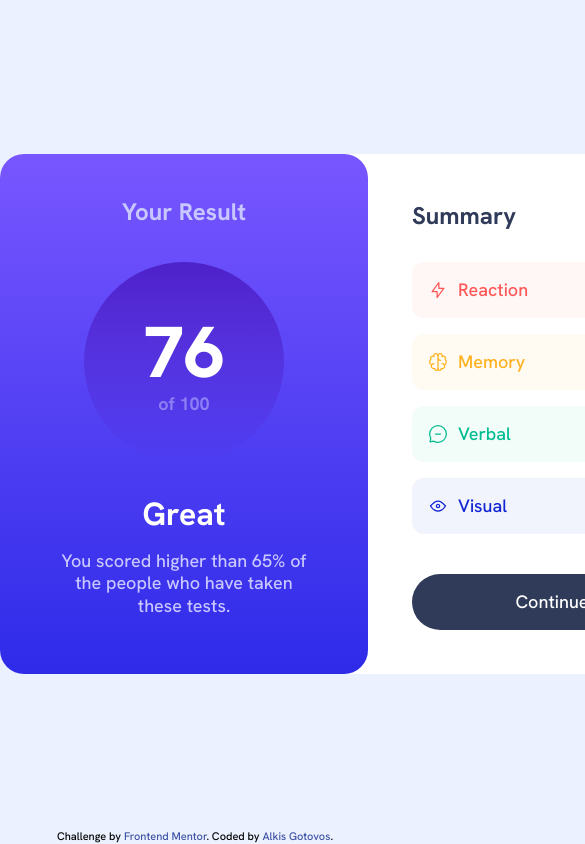
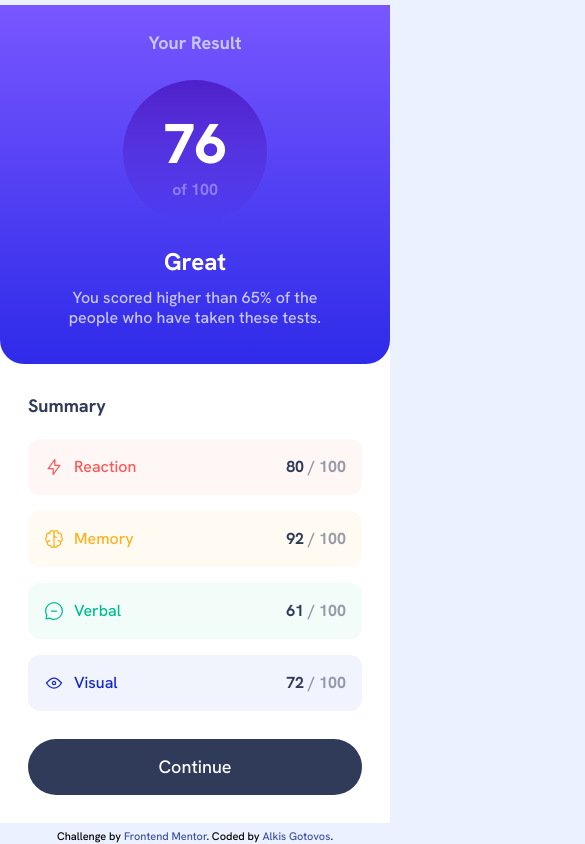
Before and after one commit to 3lectrologos/FM-results-summary-component, a plain HTML site: page index.html in a window 390 px wide. Shown: the top 844 px of the page, 585 px wide, since content can reach past the window. Drawn offline with Linux system fonts and the light colour scheme.

Commit message:
Make design responsive

```diff
--- a/index.html
+++ b/index.html
@@ -24,55 +24,55 @@
 
 <div class="flex flex-col w-screen h-screen">
   <div class="flex flex-col h-fit grow justify-center">
-    <div class="flex flex-row flex-wrap w-[46rem] h-fit mx-auto bg-white rounded-3xl">
-      <div class="flex flex-col gap-y-3 w-1/2 text-center bg-gradient-to-b from-lightslateblue to-lightroyalblue px-14 pb-14 pt-10 rounded-3xl">
-        <div class="text-lightlavender text-md font-bold mb-5">Your Result</div>
-        <div class="flex flex-col justify-center self-center w-[12.5rem] h-[12.5rem] rounded-full bg-gradient-to-b from-violetblue to-persianblue mb-4">
-          <div class="text-white text-xl font-extrabold -mt-2">76</div>
-          <div class="text-lightlavender/50 text-base font-bold -mt-4">of 100</div>
+    <div class="flex flex-col flex-wrap w-full h-fit mx-auto bg-white sm:flex-row sm:max-w-[46rem] sm:rounded-3xl">
+      <div class="flex flex-col gap-y-1 text-center bg-gradient-to-b from-lightslateblue to-lightroyalblue px-14 pb-9 pt-6 rounded-b-3xl sm:w-1/2 sm:rounded-t-3xl sm:gap-y-3 sm:pt-10 sm:pb-14">
+        <div class="text-lightlavender text-base font-bold mb-5 sm:text-md">Your Result</div>
+        <div class="flex flex-col justify-center self-center w-36 h-36 rounded-full bg-gradient-to-b from-violetblue to-persianblue mb-4 sm:w-[12.5rem] sm:h-[12.5rem]">
+          <div class="text-white text-plg font-extrabold sm:text-xl sm:-mt-2">76</div>
+          <div class="text-lightlavender/50 text-sm font-bold -mt-2 sm:-mt-4 sm:text-base">of 100</div>
         </div>
-        <div class="text-white text-lg font-bold">Great</div>
-        <div class="text-lightlavender text-base leading-tight font-medium">You scored higher than 65% of the people who have taken these tests.</div>
+        <div class="text-white text-md pb-1 font-bold sm:text-lg">Great</div>
+        <div class="text-lightlavender text-sm leading-tight font-medium sm:text-base">You scored higher than 65% of the people who have taken these tests.</div>
       </div>
 
-      <div class="flex flex-col w-1/2 p-11">
-        <div class="text-darkgrayblue text-md font-bold mb-7">Summary</div>
+      <div class="flex flex-col p-7 sm:w-1/2 sm:p-11">
+        <div class="text-darkgrayblue text-base font-bold mb-5 sm:text-md sm:mb-7">Summary</div>
 
-        <div class="flex flex-col gap-y-4 mb-10">
-          <div class="h-14 px-4 flex flex-row justify-between bg-lightred/5 rounded-xl text-base font-medium">
+        <div class="flex flex-col gap-y-4 mb-7 sm:mb-10">
+          <div class="h-14 px-4 flex flex-row justify-between bg-lightred/5 rounded-xl text-sm font-medium sm:text-base">
             <div class="flex inline-block items-center">
               <img class="inline-block mr-2.5 my-auto" src="assets/images/icon-reaction.svg" alt="Reaction icon" />
-              <span class="text-base text-lightred">Reaction</span>
+              <span class="text-lightred">Reaction</span>
             </div>
             <div class="flex inline-block items-center">
               <span class="inline-block font-bold text-darkgrayblue">80 <span class="text-darkgrayblue/50"> / 100</span></span>
             </div>
           </div>
 
-          <div class="h-14 px-4 flex flex-row justify-between bg-orangey/5 rounded-xl text-base font-medium">
+          <div class="h-14 px-4 flex flex-row justify-between bg-orangey/5 rounded-xl text-sm font-medium sm:text-base">
             <div class="flex inline-block items-center">
               <img class="inline-block mr-2.5 my-auto" src="assets/images/icon-memory.svg" alt="Reaction icon" />
-              <span class="text-base text-orangey">Memory</span>
+              <span class="text-orangey">Memory</span>
             </div>
             <div class="flex inline-block items-center">
               <span class="inline-block font-bold text-darkgrayblue">92 <span class="text-darkgrayblue/50"> / 100</span></span>
             </div>
           </div>
 
-          <div class="h-14 px-4 flex flex-row justify-between bg-greenteal/5 rounded-xl text-base font-medium">
+          <div class="h-14 px-4 flex flex-row justify-between bg-greenteal/5 rounded-xl text-sm font-medium sm:text-base">
             <div class="flex inline-block items-center">
               <img class="inline-block mr-2.5 my-auto" src="assets/images/icon-verbal.svg" alt="Reaction icon" />
-              <span class="text-base text-greenteal">Verbal</span>
+              <span class="text-greenteal">Verbal</span>
             </div>
             <div class="flex inline-block items-center">
               <span class="inline-block font-bold text-darkgrayblue">61 <span class="text-darkgrayblue/50"> / 100</span></span>
             </div>
           </div>
 
-          <div class="h-14 px-4 flex flex-row justify-between bg-cobalt/5 rounded-xl text-base font-medium">
+          <div class="h-14 px-4 flex flex-row justify-between bg-cobalt/5 rounded-xl text-sm font-medium sm:text-base">
             <div class="flex inline-block items-center">
               <img class="inline-block mr-2.5 my-auto" src="assets/images/icon-visual.svg" alt="Reaction icon" />
-              <span class="text-base text-cobalt">Visual</span>
+              <span class="text-cobalt">Visual</span>
             </div>
             <div class="flex inline-block items-center">
               <span class="inline-block font-bold text-darkgrayblue">72 <span class="text-darkgrayblue/50"> / 100</span></span>
@@ -80,7 +80,7 @@
           </div>
         </div>
 
-        <button class="h-14 bg-darkgrayblue text-base text-white font-base rounded-full transition hover:bg-gradient-to-b from-lightslateblue to-lightroyalblue">Continue</button>
+        <button class="h-14 bg-darkgrayblue text-base text-white font-base rounded-full sm:transition sm:hover:bg-gradient-to-b sm:from-lightslateblue sm:to-lightroyalblue">Continue</button>
       </div>
     </div>
   </div>
--- a/tailwind.config.js
+++ b/tailwind.config.js
@@ -21,9 +21,11 @@ module.exports = {
       darkgrayblue: 'hsl(224 30% 27%)'
     },
     fontSize: {
+      sm: '16px',
       base: '18px',
       md: '24px',
       lg: '32px',
+      plg: '56px',
       xl: '72px'
     },
     extend: {
```
Also changed, not shown: output.css.
